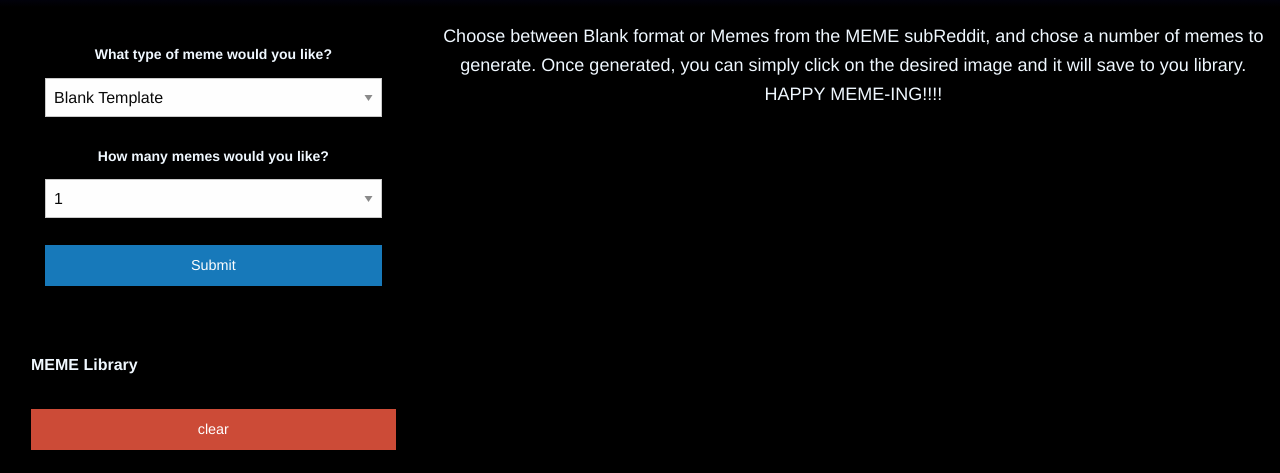
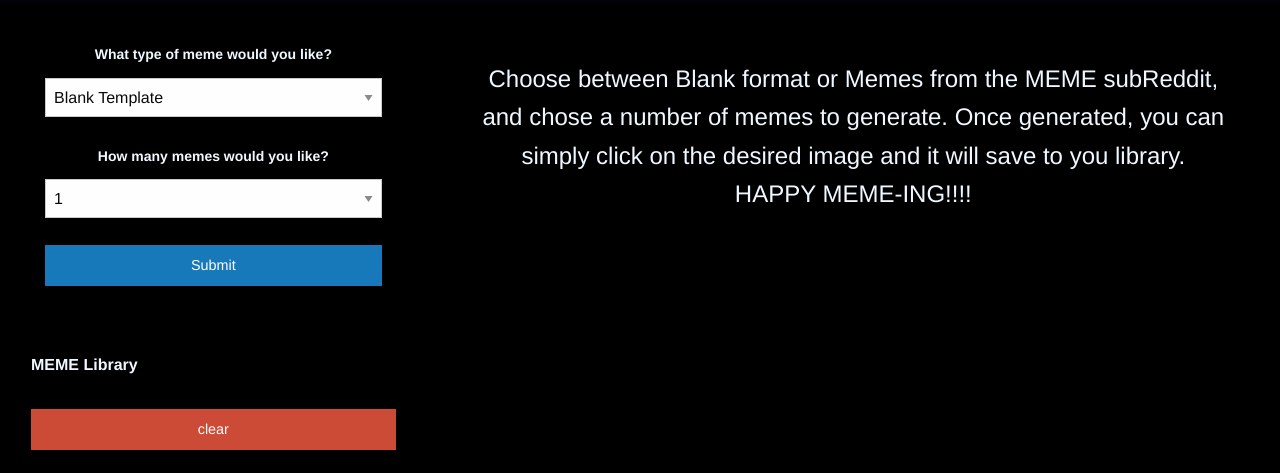
Before and after one commit to IvanFelipeEscobar/MemeLib, a plain HTML site: page index.html in a window 1280 px wide. Shown: the part 73-546 px from the top of the page. Drawn offline with nearby package versions, Linux system fonts and the light colour scheme; a web font is replaced by a local one.

Commit message:
css file edit

```diff
--- a/assets/style.css
+++ b/assets/style.css
@@ -97,7 +97,8 @@ fieldset {
   border: none;
 }
 #text {
+  margin: 38px;
   text-align: center;
-  font-size: large;
+  font-size:x-large;
    color: aliceblue;
   }
```
